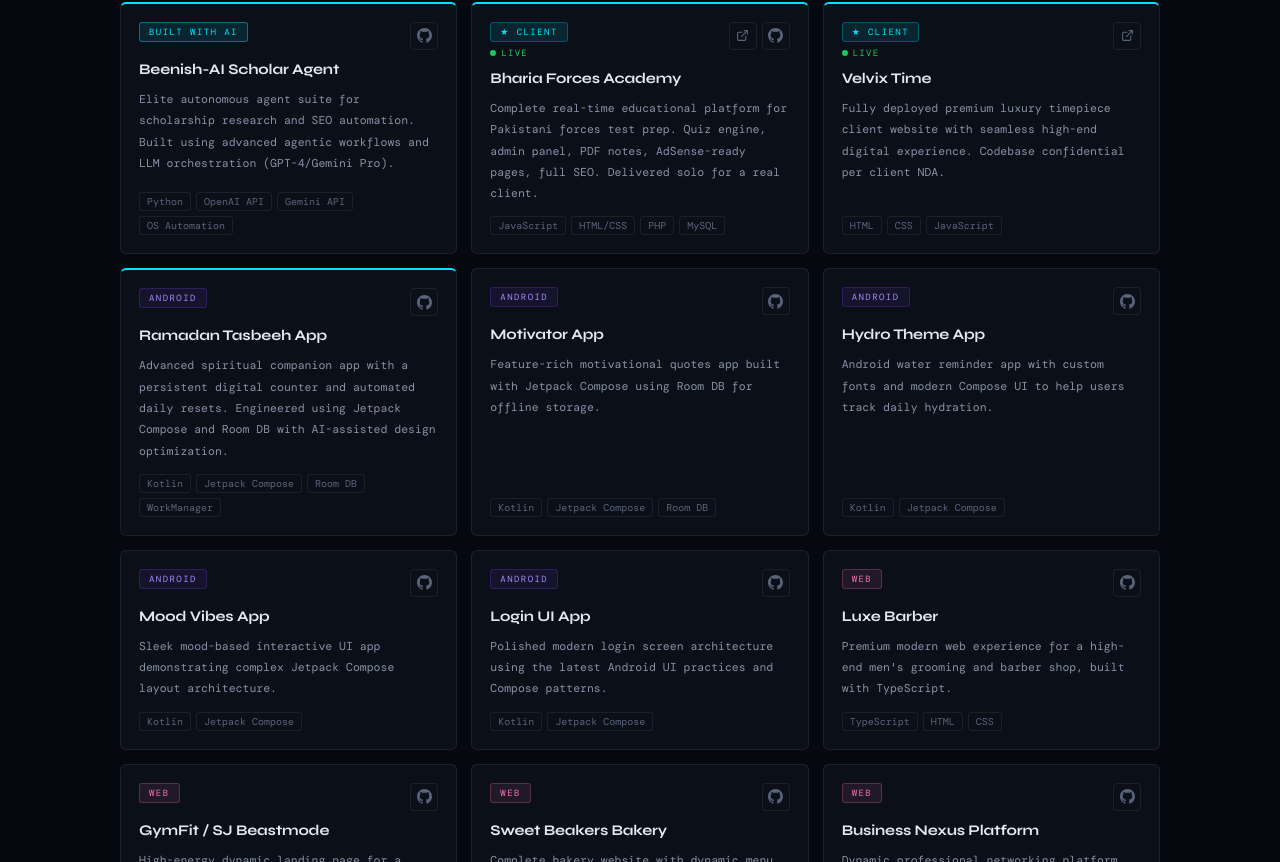
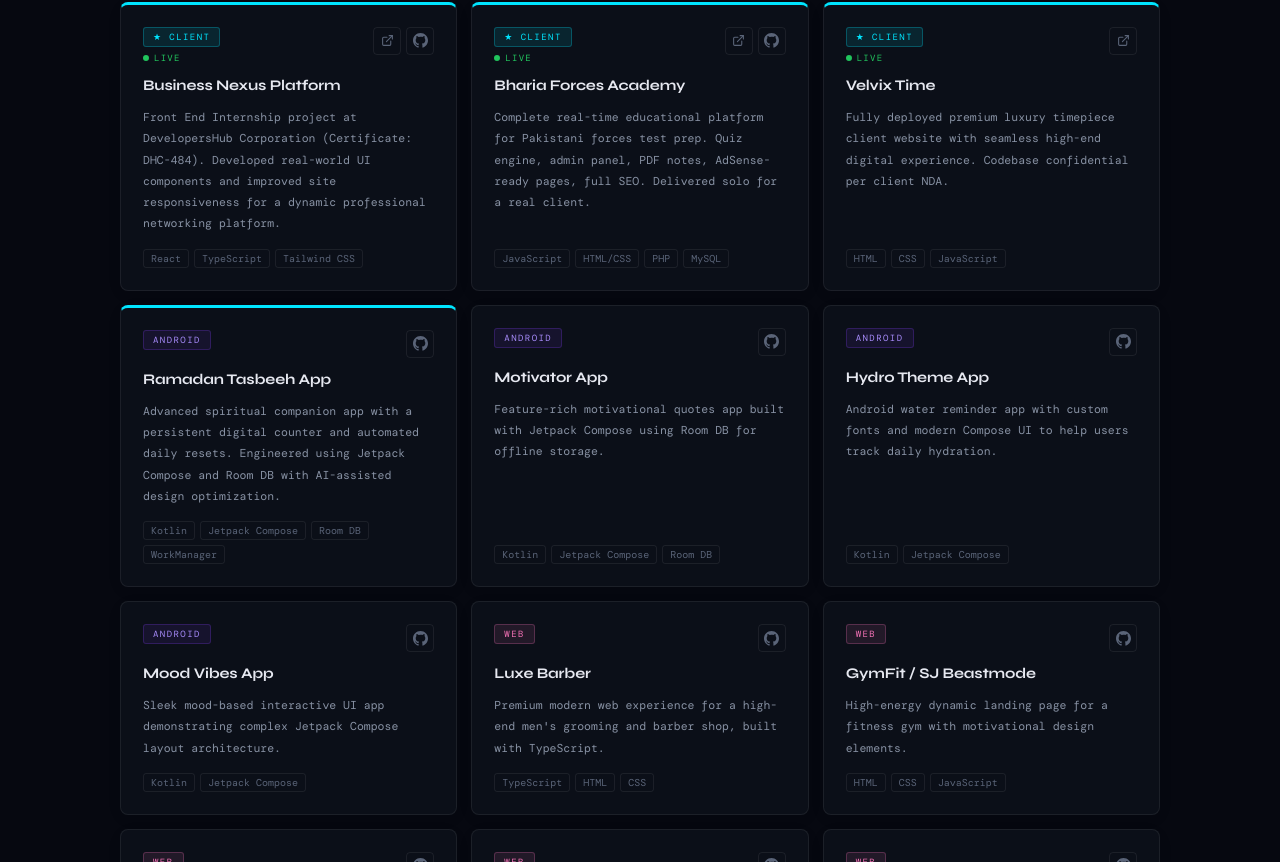
Before and after one commit to BeenishA1-Developer/beenish-portfolio, a React (Vite) app: page / in a window 1280 px wide. Shown: the part 1898-2760 px from the top of the page. Built offline with nearby package versions, Linux system fonts and the light colour scheme; a web font is replaced by a local one.

Commit message:
Update Nexus project as internship, remove old projects, enhance card UI, add professional email body

```diff
--- a/src/App.jsx
+++ b/src/App.jsx
@@ -19,7 +19,7 @@
   cardHover: "#12182a",
   statBg: "#0e1420",
   pillBg: "#0e1420",
-  shadow: "0 0 32px rgba(0,229,255,0.12)",
+  shadow: "0 8px 32px rgba(0,229,255,0.18)",
   btnShadow: "0 8px 28px rgba(0,229,255,0.25)",
 };
 
@@ -39,7 +39,7 @@
   cardHover: "#f0f4ff",
   statBg: "#edf0f7",
   pillBg: "#edf0f7",
-  shadow: "0 0 32px rgba(0,110,200,0.08)",
+  shadow: "0 8px 32px rgba(0,110,200,0.14)",
   btnShadow: "0 8px 28px rgba(0,110,200,0.2)",
 };
 
@@ -47,6 +47,9 @@
    DATA  (from Portfolio_Content_Plan.md)
 ───────────────────────────────────────────── */
 const EMAIL    = "developerrra1@gmail.com";
+const MAIL_SUBJECT = encodeURIComponent("Portfolio Inquiry - Beenish Ashraf");
+const MAIL_BODY = encodeURIComponent(`Hi Beenish,\n\nI reviewed your portfolio and was exceptionally impressed by your work in modern Web and Android development, especially your real-world client projects.\n\I would love to explore a potential opportunity or project with you.\n\nPlease find more details below:\n\n\n\nLooking forward to connecting!`);
+const MAIL_HREF = `mailto:${EMAIL}?subject=${MAIL_SUBJECT}&body=${MAIL_BODY}`;
 const GITHUB   = "https://github.com/BeenishA1-Developer";
 const LINKEDIN = "https://www.linkedin.com/in/beenish-ashraf-39b613371";
 
@@ -66,24 +69,23 @@
 ];
 
 const PROJECTS = [
-  { tier:"featured", cat:"ai",      name:"Beenish-AI Scholar Agent",   desc:"Elite autonomous agent suite for scholarship research and SEO automation. Built using advanced agentic workflows and LLM orchestration (GPT-4/Gemini Pro).", stack:["Python","OpenAI API","Gemini API","OS Automation"], live:null, repo:"https://github.com/BeenishA1-Developer/Personal_AI_Agent", isLive:false },
+  { tier:"featured", cat:"client",  name:"Business Nexus Platform",    desc:"Front End Internship project at DevelopersHub Corporation (Certificate: DHC-484). Developed real-world UI components and improved site responsiveness for a dynamic professional networking platform.", stack:["React", "TypeScript", "Tailwind CSS"], live:"https://nexus-iota-five.vercel.app/login", repo:"https://github.com/BeenishA1-Developer/Nexus", isLive:true },
   { tier:"featured", cat:"client",  name:"Bharia Forces Academy",      desc:"Complete real-time educational platform for Pakistani forces test prep. Quiz engine, admin panel, PDF notes, AdSense-ready pages, full SEO. Delivered solo for a real client.", stack:["JavaScript","HTML/CSS","PHP","MySQL"], live:"https://bhariaforcesacademy.com/", repo:"https://github.com/BeenishA1-Developer/bharia-forces-academy", isLive:true  },
   { tier:"featured", cat:"client",  name:"Velvix Time",                desc:"Fully deployed premium luxury timepiece client website with seamless high-end digital experience. Codebase confidential per client NDA.",                                        stack:["HTML","CSS","JavaScript"],             live:"https://velvixtime.wuaze.com/?i=1",                              repo:null,                                                              isLive:true  },
   { tier:"featured", cat:"android", name:"Ramadan Tasbeeh App",        desc:"Advanced spiritual companion app with a persistent digital counter and automated daily resets. Engineered using Jetpack Compose and Room DB with AI-assisted design optimization.", stack:["Kotlin","Jetpack Compose","Room DB","WorkManager"], live:null, repo:"https://github.com/BeenishA1-Developer/RamdanApp", isLive:false },
   { tier:"normal",   cat:"android", name:"Motivator App",              desc:"Feature-rich motivational quotes app built with Jetpack Compose using Room DB for offline storage.",                                                                                stack:["Kotlin","Jetpack Compose","Room DB"],  live:null,                                                             repo:"https://github.com/BeenishA1-Developer/MotivatorApp",             isLive:false },
   { tier:"normal",   cat:"android", name:"Hydro Theme App",            desc:"Android water reminder app with custom fonts and modern Compose UI to help users track daily hydration.",                                                                           stack:["Kotlin","Jetpack Compose"],            live:null,                                                             repo:"https://github.com/BeenishA1-Developer/HydroTheme",              isLive:false },
   { tier:"normal",   cat:"android", name:"Mood Vibes App",             desc:"Sleek mood-based interactive UI app demonstrating complex Jetpack Compose layout architecture.",                                                                                    stack:["Kotlin","Jetpack Compose"],            live:null,                                                             repo:"https://github.com/BeenishA1-Developer/MoodVibes-App",           isLive:false },
-  { tier:"normal",   cat:"android", name:"Login UI App",               desc:"Polished modern login screen architecture using the latest Android UI practices and Compose patterns.",                                                                             stack:["Kotlin","Jetpack Compose"],            live:null,                                                             repo:"https://github.com/BeenishA1-Developer/LoginUIApp",              isLive:false },
   { tier:"normal",   cat:"web",     name:"Luxe Barber",                desc:"Premium modern web experience for a high-end men's grooming and barber shop, built with TypeScript.",                                                                               stack:["TypeScript","HTML","CSS"],             live:null,                                                             repo:"https://github.com/BeenishA1-Developer/BarBer-Site",             isLive:false },
   { tier:"normal",   cat:"web",     name:"GymFit / SJ Beastmode",      desc:"High-energy dynamic landing page for a fitness gym with motivational design elements.",                                                                                             stack:["HTML","CSS","JavaScript"],             live:null,                                                             repo:"https://github.com/BeenishA1-Developer/gymfit-fitness-website",  isLive:false },
   { tier:"normal",   cat:"web",     name:"Sweet Beakers Bakery",       desc:"Complete bakery website with dynamic menu elements and PHP backend integration.",                                                                                                   stack:["PHP","HTML","CSS"],                    live:null,                                                             repo:"https://github.com/BeenishA1-Developer/sweetbeakers-bakery",     isLive:false },
-  { tier:"normal",   cat:"web",     name:"Business Nexus Platform",    desc:"Dynamic professional networking platform connecting entrepreneurs and investors — React & TypeScript.",                                                                              stack:["TypeScript","React"],                  live:null,                                                             repo:"https://github.com/BeenishA1-Developer/Nexus",                   isLive:false },
   { tier:"normal",   cat:"web",     name:"Nexus YouTube Downloader",   desc:"Practical functional web tool allowing users to download YouTube videos directly from the browser.",                                                              stack:["HTML","TypeScript"],                   live:null,                                                             repo:"https://github.com/BeenishA1-Developer/nexus-youtube-downloader",isLive:false },
   { tier:"normal",   cat:"web",     name:"Real Estate Portal",         desc:"Property listing and real estate portal with elegant frontend design and JavaScript-powered filters.",                                                                               stack:["JavaScript","HTML","CSS"],             live:null,                                                             repo:"https://github.com/BeenishA1-Developer/Real-State-Website",      isLive:false },
   { tier:"normal",   cat:"web",     name:"E-Commerce Stores",          desc:"Specialized landing pages and storefronts for Kids Wear and Abaya apparel niches.",                                                                                                 stack:["HTML","CSS","JavaScript"],             live:null,                                                             repo:"https://github.com/BeenishA1-Developer/kids-wear-ecommerce",     isLive:false },
 ];
 
 const EXPERIENCE = [
+  { date:"Feb 2026 — Mar 2026", role:"Front End Development Intern", org:"DevelopersHub Corporation", desc:"Successfully completed a 6-week intensive internship focusing on modern Front End technologies. Worked on real-world UI components, improved site responsiveness, and collaborated with dev team (Certificate ID: DHC-484)." },
   { date:"2022 — Jun 2026",  role:"BSc Computer Science",     org:"GCUF · Government College University Faisalabad",  desc:"Final-year student specializing in web development and AI integration. Delivered multiple real client projects alongside academics." },
   { date:"2023 — Present",   role:"Freelance Web Developer",  org:"A1 Web Solutions · Faisalabad, Pakistan",          desc:"End-to-end delivery of full-stack platforms for local businesses — scoping, development, deployment, SEO. Real clients, real ownership." },
   { date:"2024",             role:"ML Developer (Freelance)", org:"Remote Client Project",                             desc:"Developed a high-accuracy fabric defect detection system (95%) using AI-driven methodologies and MobileNetV2. Optimized for edge deployment." },
@@ -185,12 +187,12 @@
       style={{
         background: hov ? t.cardHover : t.cardBg,
         border: `1px solid ${hov ? t.borderHover : t.border}`,
-        borderTop: p.tier==="featured" ? `2px solid ${t.accent}` : `1px solid ${hov?t.borderHover:t.border}`,
-        borderRadius:6, padding:"18px",
-        display:"flex", flexDirection:"column", gap:10,
-        transition:"background .22s,border-color .22s,transform .22s,box-shadow .22s",
-        transform: hov ? "translateY(-3px)" : "translateY(0)",
-        boxShadow: hov ? t.shadow : "none",
+        borderTop: p.tier==="featured" ? `3px solid ${t.accent}` : `1px solid ${hov?t.borderHover:t.border}`,
+        borderRadius: "8px", padding:"22px",
+        display:"flex", flexDirection:"column", gap:12,
+        transition:"all .25s cubic-bezier(0.4, 0, 0.2, 1)",
+        transform: hov ? "translateY(-6px)" : "translateY(0)",
+        boxShadow: hov ? t.shadow : "0 4px 20px rgba(0,0,0,0.03)",
         height:"100%",
       }}
     >
@@ -357,7 +359,7 @@
                 onMouseLeave={e=>e.currentTarget.style.borderColor=t.border}
               >{dark ? <SunIcon/> : <MoonIcon/>}</button>
 
-              <a href={`mailto:${EMAIL}`}
+              <a href={MAIL_HREF}
                 style={{ padding:"8px 16px", background:t.accent, color:dark?"#060810":"#fff", fontFamily:"'Syne',sans-serif", fontWeight:700, fontSize:12, letterSpacing:"0.04em", borderRadius:4, display:"flex", alignItems:"center", gap:6, transition:"opacity .2s,transform .2s" }}
                 onMouseEnter={e=>{ e.currentTarget.style.opacity=".85"; e.currentTarget.style.transform="translateY(-1px)"; }}
                 onMouseLeave={e=>{ e.currentTarget.style.opacity="1";   e.currentTarget.style.transform="translateY(0)"; }}
@@ -425,7 +427,7 @@
                   onMouseEnter={e=>{ e.currentTarget.style.transform="translateY(-2px)"; e.currentTarget.style.boxShadow=t.btnShadow; }}
                   onMouseLeave={e=>{ e.currentTarget.style.transform=""; e.currentTarget.style.boxShadow=""; }}
                 >View My Work →</a>
-                <a href={`mailto:${EMAIL}`}
+                <a href={MAIL_HREF}
                   style={{ padding:"13px 28px", border:`1px solid ${t.border}`, color:t.mutedMid, fontFamily:"'Syne',sans-serif", fontWeight:600, fontSize:13, letterSpacing:"0.04em", borderRadius:5, display:"inline-flex", alignItems:"center", gap:8, transition:"border-color .2s,color .2s" }}
                   onMouseEnter={e=>{ e.currentTarget.style.borderColor=t.accent; e.currentTarget.style.color=t.accent; }}
                   onMouseLeave={e=>{ e.currentTarget.style.borderColor=t.border; e.currentTarget.style.color=t.mutedMid; }}
@@ -436,7 +438,7 @@
                 {[
                   { href:GITHUB,            icon:<GithubIcon/>,   label:"GitHub"   },
                   { href:LINKEDIN,          icon:<LinkedinIcon/>, label:"LinkedIn" },
-                  { href:`mailto:${EMAIL}`, icon:<MailIcon/>,     label:"Email"    },
+                  { href:MAIL_HREF, icon:<MailIcon/>,     label:"Email"    },
                 ].map(s=>(
                   <a key={s.label} href={s.href} target={s.href.startsWith("http")?"_blank":undefined} rel="noopener noreferrer"
                     style={{ display:"flex", alignItems:"center", gap:6, color:t.muted, fontSize:11, letterSpacing:"0.1em", textTransform:"uppercase", transition:"color .2s" }}
@@ -566,7 +568,7 @@
               </h2>
             </Reveal>
             <Reveal delay={.12}>
-              <a href={`mailto:${EMAIL}`}
+              <a href={MAIL_HREF}
                 style={{ display:"inline-block", fontSize:"clamp(.95rem,2vw,1.1rem)", color:t.accent, borderBottom:`1px solid rgba(${t.accentRgb},.3)`, paddingBottom:3, marginBottom:44, transition:"border-color .2s" }}
                 onMouseEnter={e=>e.currentTarget.style.borderColor=t.accent}
                 onMouseLeave={e=>e.currentTarget.style.borderColor=`rgba(${t.accentRgb},.3)`}
```
